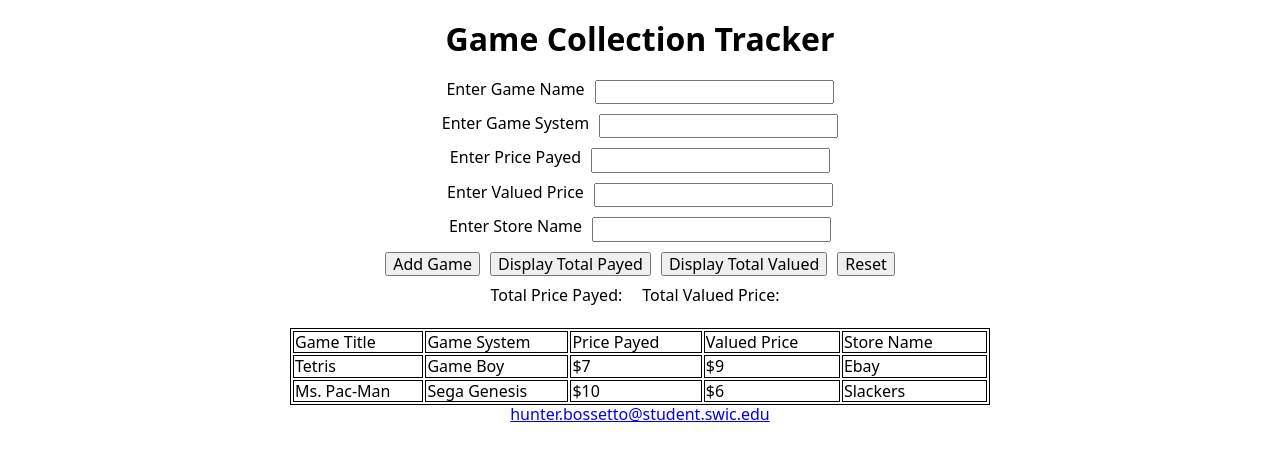
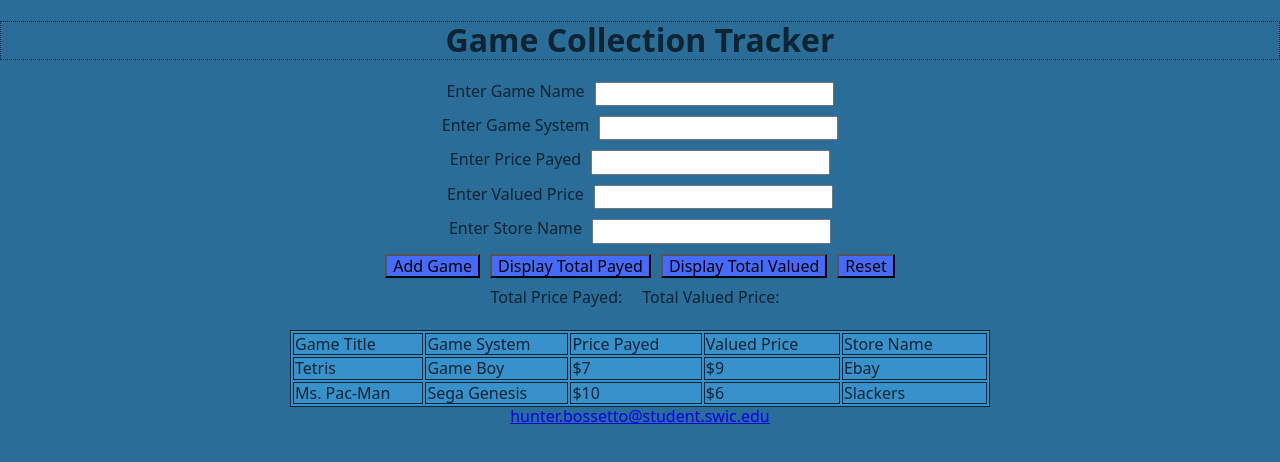
Before and after one commit to hbstudentswic/capstone-project-hbstudentswic, a website: page index.html in a window 1280 px wide. Drawn offline with nearby package versions, Linux system fonts and the light colour scheme.

Commit message:
style: :lipstick: Update CSS on the page
Update the CSS on the page to make it look better

n/a

```diff
--- a/style.css
+++ b/style.css
@@ -1,6 +1,7 @@
 table,
 th,
 td {
+  background-color: #3792cb;
   border: 1px solid;
   width: 700px;
 }
@@ -21,3 +22,16 @@ td {
 .text-center {
   text-align: center;
 }
+
+body {
+  background-color: #296d98;
+  color: #0e2433;
+}
+
+h1 {
+  border: 1px dotted;
+}
+
+button {
+  background-color: #456bfe;
+}
```
